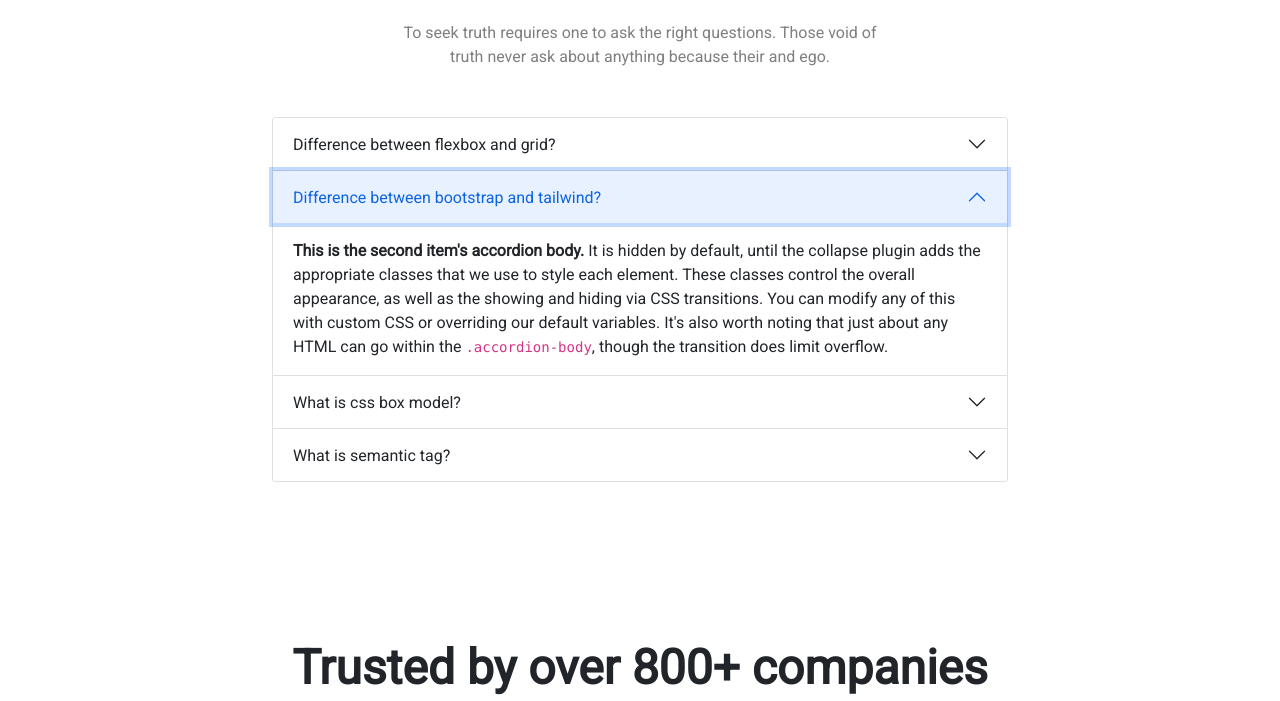
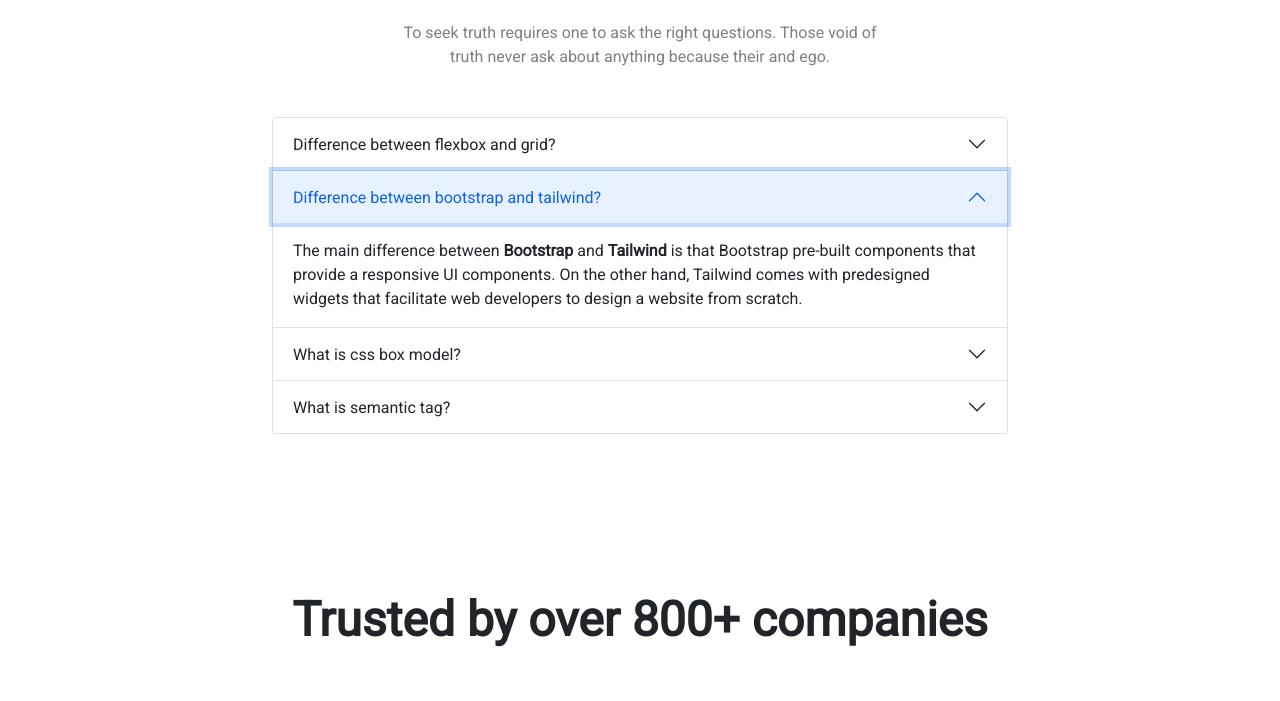
Before and after one commit to hamimhossain1/programming-academy, a plain HTML site: page index.html in a window 1280 px wide. Both pictures are taken after a click on the button "Difference between bootstrap and tailwind?". Shown: the part 4458-5159 px from the top of the page. Drawn offline with nearby package versions, Linux system fonts and the light colour scheme.

Commit message:
final push

```diff
--- a/index.html
+++ b/index.html
@@ -605,7 +605,7 @@
                   </h2>
                   <div id="collapseTwo" class="accordion-collapse collapse" aria-labelledby="headingTwo" data-bs-parent="#accordionExample">
                     <div class="accordion-body">
-                      <strong>This is the second item's accordion body.</strong> It is hidden by default, until the collapse plugin adds the appropriate classes that we use to style each element. These classes control the overall appearance, as well as the showing and hiding via CSS transitions. You can modify any of this with custom CSS or overriding our default variables. It's also worth noting that just about any HTML can go within the <code>.accordion-body</code>, though the transition does limit overflow.
+                      The main difference between <strong>Bootstrap</strong> and <strong>Tailwind</strong> is that Bootstrap pre-built components that provide a responsive UI components. On the other hand, Tailwind comes with predesigned widgets that facilitate web developers to design a website from scratch.
                     </div>
                   </div>
                 </div>
@@ -620,7 +620,7 @@
                   </h2>
                   <div id="collapseThree" class="accordion-collapse collapse" aria-labelledby="headingThree" data-bs-parent="#accordionExample">
                     <div class="accordion-body">
-                      <strong>This is the third item's accordion body.</strong> It is hidden by default, until the collapse plugin adds the appropriate classes that we use to style each element. These classes control the overall appearance, as well as the showing and hiding via CSS transitions. You can modify any of this with custom CSS or overriding our default variables. It's also worth noting that just about any HTML can go within the <code>.accordion-body</code>, though the transition does limit overflow.
+                      The <strong>CSS Box Model</strong> is the primary means of layout for everything on the web. Using the box model, web designers and developers can make use of various properties such as padding, borders, margin-top, margin-right, margin-bottom, margin-left, and many others to create page layouts.
                     </div>
                   </div>
                 </div>
@@ -635,7 +635,10 @@
                   </h2>
                   <div id="collapseFour" class="accordion-collapse collapse" aria-labelledby="headingFour" data-bs-parent="#accordionExample">
                     <div class="accordion-body">
-                      <strong>This is the third item's accordion body.</strong> It is hidden by default, until the collapse plugin adds the appropriate classes that we use to style each element. These classes control the overall appearance, as well as the showing and hiding via CSS transitions. You can modify any of this with custom CSS or overriding our default variables. It's also worth noting that just about any HTML can go within the <code>.accordion-body</code>, though the transition does limit overflow.
+                      <strong>Semantics tag</strong> refers to the tags that provide meaning to an HTML page rather than just presentation. It makes HTML more comprehensible by better defining the different sections and layout of web pages.
+                      The core characteristic of a semantic element is that it clearly communicated its meaning to both the developer and the browser. These elements clearly define its content. Examples of semantic tags: header, nav, section etc.
+
+
                     </div>
                   </div>
                 </div>
```
